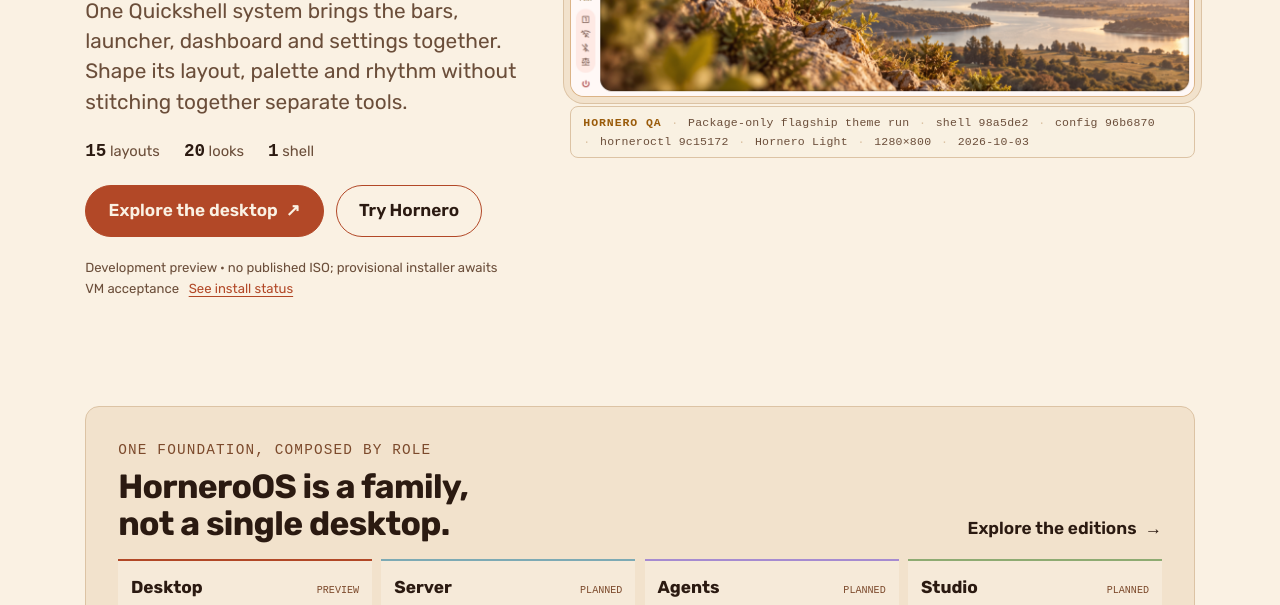
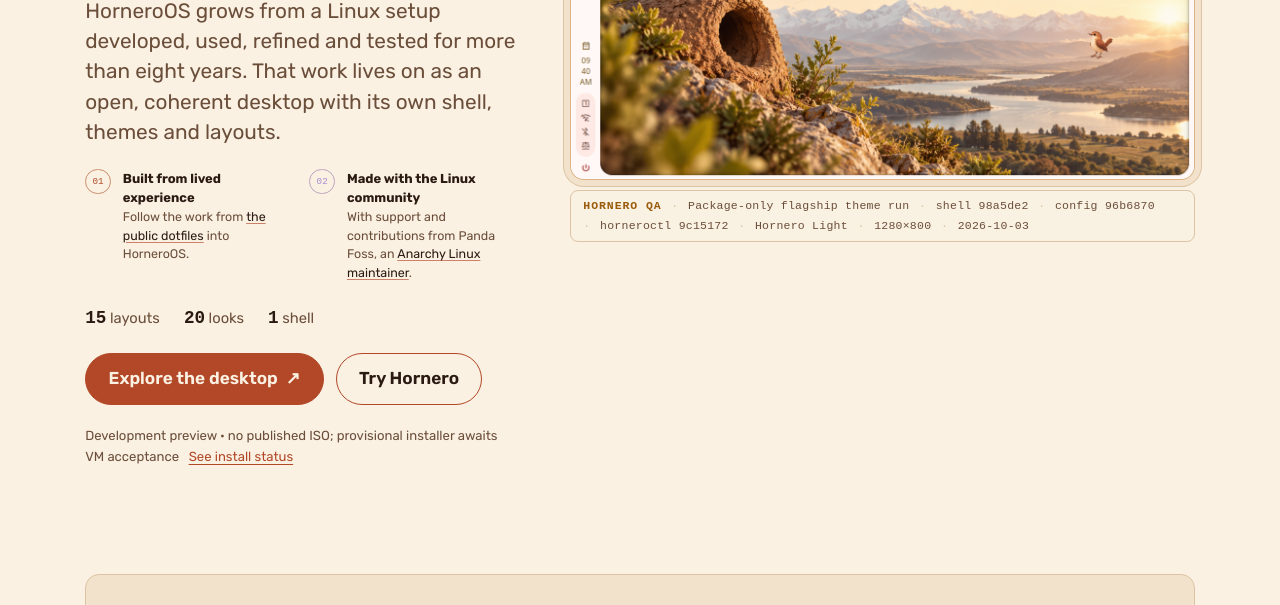
Before and after one commit to HorneroOS/website, an Astro site: page / in a window 1280 px wide. Shown: the part 614-1219 px from the top of the page. Built offline with nearby package versions, Linux system fonts and the light colour scheme; Astro itself is replaced by a stand-in of ours; a web font is replaced by a local one.

Commit message:
feat(site): surface HorneroOS history and community roots (#39)

```diff
--- a/src/pages/index.astro
+++ b/src/pages/index.astro
@@ -60,23 +60,47 @@
     })),
   };
 });
-const title = 'Hornero OS — one shell, made yours';
-const description = `An Arch-based operating system centered on a customizable Wayland desktop, shaped by ${layouts.length} layouts and ${themes.length} coordinated looks.`;
+const title = 'Hornero OS — refined in daily use since 2018';
+const description = `HorneroOS grows from a Linux setup developed, used and refined since 2018: an open, Wayland-first desktop shaped by ${layouts.length} layouts and ${themes.length} coordinated looks.`;
 ---
 
 <SiteLayout title={title} description={description}>
   <section class="hero">
     <div class="hero-copy">
       <p class="eyebrow">
-        <span class="status-dot" aria-hidden="true"></span> Arch-based · Wayland-first desktop · Pre-release
+        <span class="status-dot" aria-hidden="true"></span> Linux, shaped in daily use since 2018 · Arch-based ·
+        Wayland-first
       </p>
       <h1>
         A desktop with room to become <em>yours.</em>
       </h1>
       <p class="lede">
-        One Quickshell system brings the bars, launcher, dashboard and settings together. Shape its layout, palette and
-        rhythm without stitching together separate tools.
+        HorneroOS grows from a Linux setup developed, used, refined and tested for more than eight years. That work
+        lives on as an open, coherent desktop with its own shell, themes and layouts.
       </p>
+      <ul class="heritage" aria-label="HorneroOS origins and community support">
+        <li>
+          <span class="heritage-mark" aria-hidden="true">
+            01
+          </span>
+          <span>
+            <strong>Built from lived experience</strong>
+            <br />
+            Follow the work from <a href="https://github.com/ulises-jeremias/dotfiles">the public dotfiles</a> into
+            HorneroOS.
+          </span>
+        </li>
+        <li>
+          <span class="heritage-mark heritage-community" aria-hidden="true">
+            02
+          </span>
+          <span>
+            <strong>Made with the Linux community</strong>
+            <br />
+            With support and contributions from Panda Foss, an <a href="/roots#community">Anarchy Linux maintainer</a>.
+          </span>
+        </li>
+      </ul>
       <div class="hero-facts" aria-label="Hornero at a glance">
         <span>
           <strong>{layouts.length}</strong> layouts
@@ -313,6 +337,52 @@
   .hero .lede {
     max-width: 44ch;
     font-size: clamp(1.08rem, 1rem + 0.5vw, 1.3rem);
+  }
+  .heritage {
+    display: grid;
+    grid-template-columns: repeat(2, minmax(0, 1fr));
+    gap: 0.9rem;
+    width: min(100%, 44rem);
+    margin: 0;
+    padding: 0;
+    padding-block: 0.1rem;
+    list-style: none;
+  }
+  .heritage li {
+    display: grid;
+    grid-template-columns: 1.7rem minmax(0, 1fr);
+    gap: 0.65rem;
+    align-items: start;
+    margin: 0;
+    color: var(--text-muted);
+    font-size: 0.78rem;
+    line-height: 1.5;
+  }
+  .heritage strong {
+    color: var(--text);
+    font-size: 0.81rem;
+  }
+  .heritage a {
+    color: var(--text);
+    text-decoration-color: color-mix(in oklab, var(--accent) 65%, transparent);
+    text-underline-offset: 0.16em;
+  }
+  .heritage a:hover {
+    color: var(--accent);
+  }
+  .heritage-mark {
+    display: grid;
+    width: 1.6rem;
+    height: 1.6rem;
+    place-items: center;
+    border: 1px solid color-mix(in oklab, var(--accent) 45%, var(--line));
+    border-radius: 50%;
+    color: var(--accent);
+    font: 0.58rem var(--font-data);
+  }
+  .heritage-community {
+    border-color: color-mix(in oklab, #a68bd0 55%, var(--line));
+    color: #a68bd0;
   }
   .family-snapshot {
     padding: clamp(1.2rem, 3vw, 2rem);
@@ -641,6 +711,10 @@
       align-items: start;
       flex-direction: column;
     }
+    .heritage {
+      grid-template-columns: 1fr;
+      gap: 0.55rem;
+    }
     .family-rail {
       grid-template-columns: repeat(2, minmax(0, 1fr));
     }
```
Also changed, not shown: src/pages/roots.astro (+15 -5 lines).
